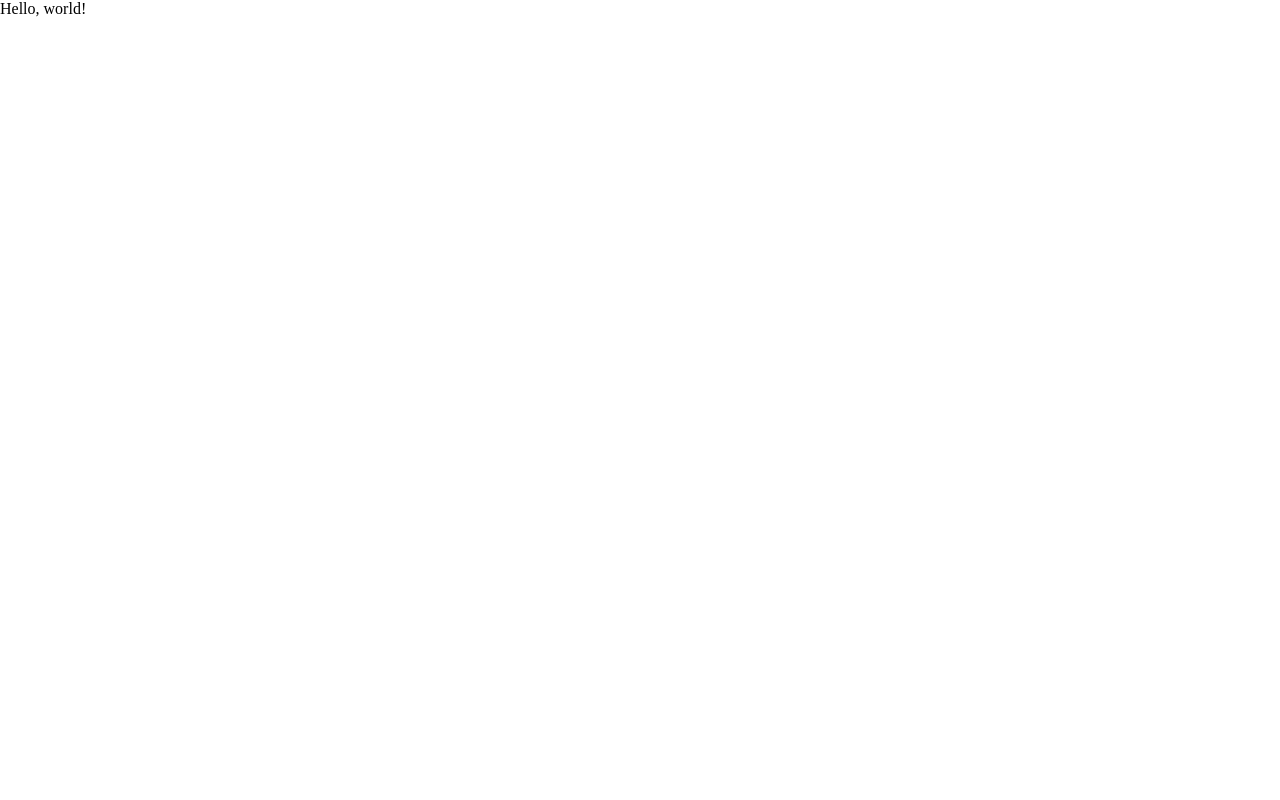
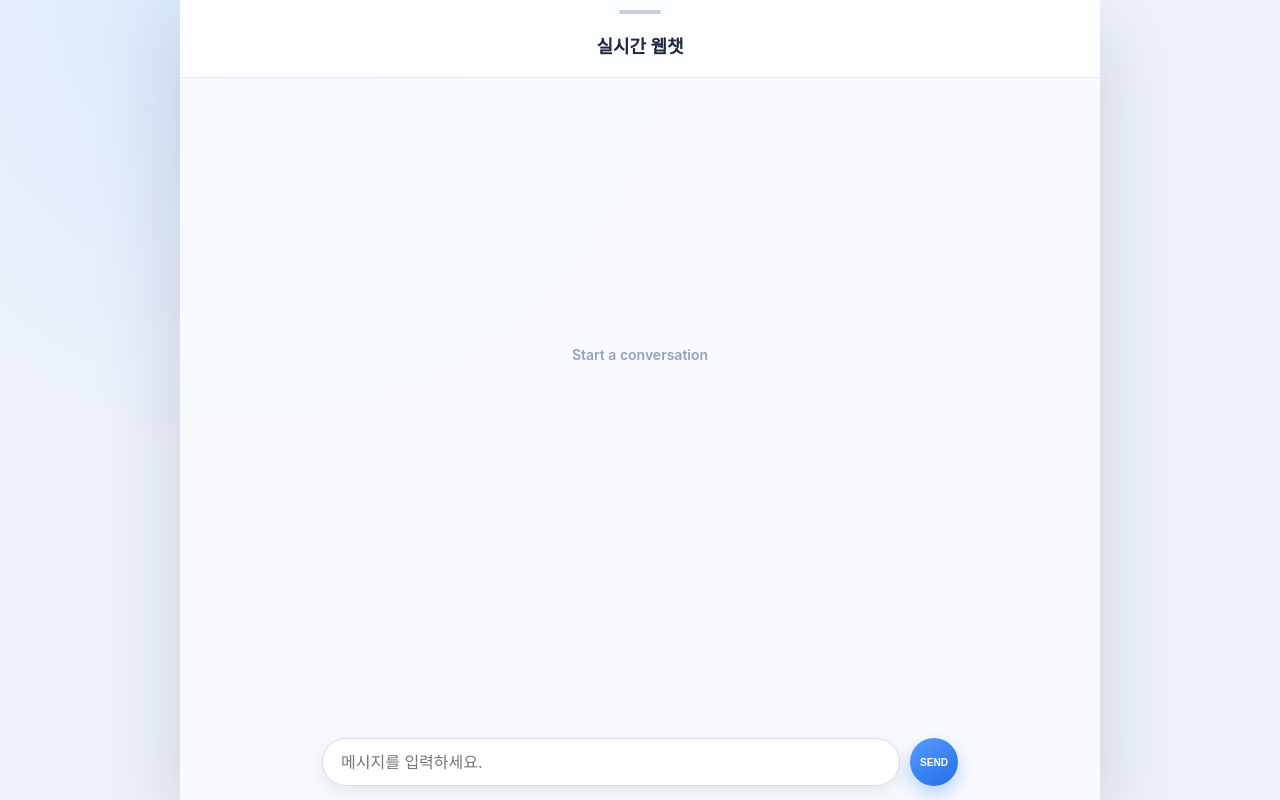
Before and after one commit to ruddmsn/web_chat, a plain HTML site: page index.html in a window 1280 px wide. Drawn offline with Linux system fonts and the light colour scheme.

Commit message:
2-3. index.html 웹챗 화면 설계,  style.css AI와 함께 구현

```diff
--- a/index.html
+++ b/index.html
@@ -8,8 +8,23 @@
     <link rel="stylesheet" href="style.css" />
   </head>
   <body>
-    Hello, world!
+    <div id="app">
+      <header>
+        <h1>실시간 웹챗</h1>
+      </header>
 
+      <ul id="messages"></ul>
+
+      <form id="chat-form">
+        <input
+          type="text"
+          id="chat-input"
+          placeholder="메시지를 입력하세요."
+          autocomplete="off"
+        />
+        <button type="submit">보내기</button>
+      </form>
+    </div>
     <script src="client.js"></script>
   </body>
 </html>
--- a/style.css
+++ b/style.css
@@ -0,0 +1,19 @@
+:root { font-family: -apple-system, BlinkMacSystemFont, "Segoe UI", sans-serif; color: #172033; background: #eef3fb; }
+body { min-height: 100vh; margin: 0; display: grid; place-items: center; background: radial-gradient(circle at 20% 0%, #d9e8ff 0, transparent 35%), #eef3fb; }
+#app { position: relative; width: min(100%, 920px); height: min(900px, 100vh); display: flex; flex-direction: column; overflow: hidden; background: rgba(250,252,255,.88); box-shadow: 0 28px 80px rgba(31,52,84,.18); }
+header { position: relative; z-index: 2; min-height: 78px; display: flex; align-items: center; justify-content: center; padding: 10px 24px; border-bottom: 1px solid rgba(140,157,183,.22); background: rgba(255,255,255,.74); backdrop-filter: blur(22px); }
+header::before { content: ""; position: absolute; top: 10px; width: 42px; height: 4px; border-radius: 99px; background: #c5cfdd; }
+h1 { margin-top: 12px; color: #1c2940; font-size: 18px; font-weight: 750; }
+#messages { width: min(100%, 680px); flex: 1; margin: 0 auto; padding: 28px 22px 112px; overflow-y: auto; }
+#messages:empty::before { content: "Start a conversation"; display: block; margin-top: 30vh; color: #95a2b5; font-size: 14px; font-weight: 600; text-align: center; }
+#messages li { width: fit-content; max-width: min(78%, 520px); margin: 9px 0; padding: 11px 16px; border: 1px solid rgba(190,201,218,.52); border-radius: 21px; background: rgba(255,255,255,.9); color: #243149; box-shadow: 0 4px 13px rgba(44,66,96,.06); font-size: 15px; line-height: 1.5; overflow-wrap: anywhere; animation: message-in .2s ease-out both; }
+#messages li.right, #messages li.mine, #messages li.me { margin-left: auto; border-color: transparent; border-bottom-right-radius: 7px; background: linear-gradient(135deg, #4d91ff, #176ee8); color: white; box-shadow: 0 8px 18px rgba(36,117,236,.22); }
+#messages li.left, #messages li.other, #messages li.them { border-bottom-left-radius: 7px; }
+#chat-form { position: absolute; right: 0; bottom: 0; left: 0; z-index: 3; display: flex; gap: 10px; width: min(100%, 680px); margin: 0 auto; padding: 14px 22px max(14px, env(safe-area-inset-bottom)); background: linear-gradient(180deg, transparent, rgba(248,250,255,.92) 25%); }
+#chat-input { min-width: 0; flex: 1; height: 48px; padding: 0 18px; border: 1px solid #d4ddea; border-radius: 25px; outline: none; background: rgba(255,255,255,.95); color: #172033; box-shadow: 0 6px 20px rgba(46,67,99,.1); font: inherit; }
+#chat-input:focus { border-color: #4d91ff; box-shadow: 0 0 0 4px rgba(77,145,255,.14), 0 8px 24px rgba(46,67,99,.12); }
+#chat-form button { flex: 0 0 auto; width: 48px; height: 48px; border: 0; border-radius: 50%; color: white; background: linear-gradient(145deg, #5a9aff, #216fe7); box-shadow: 0 8px 18px rgba(36,117,236,.3); font-size: 0; cursor: pointer; }
+#chat-form button::before { content: "SEND"; font-size: 10px; font-weight: 800; }
+#chat-form button:active { transform: scale(.91); }
+@keyframes message-in { from { opacity: 0; transform: translateY(7px) scale(.98); } to { opacity: 1; transform: translateY(0) scale(1); } }
+@media (max-width: 600px) { body { display: block; } #app { width: 100%; height: 100vh; box-shadow: none; } #messages { padding-right: 15px; padding-left: 15px; } #messages li { max-width: 84%; } #chat-form { padding-right: 15px; padding-left: 15px; } }
```
Also changed, not shown: README.md.
